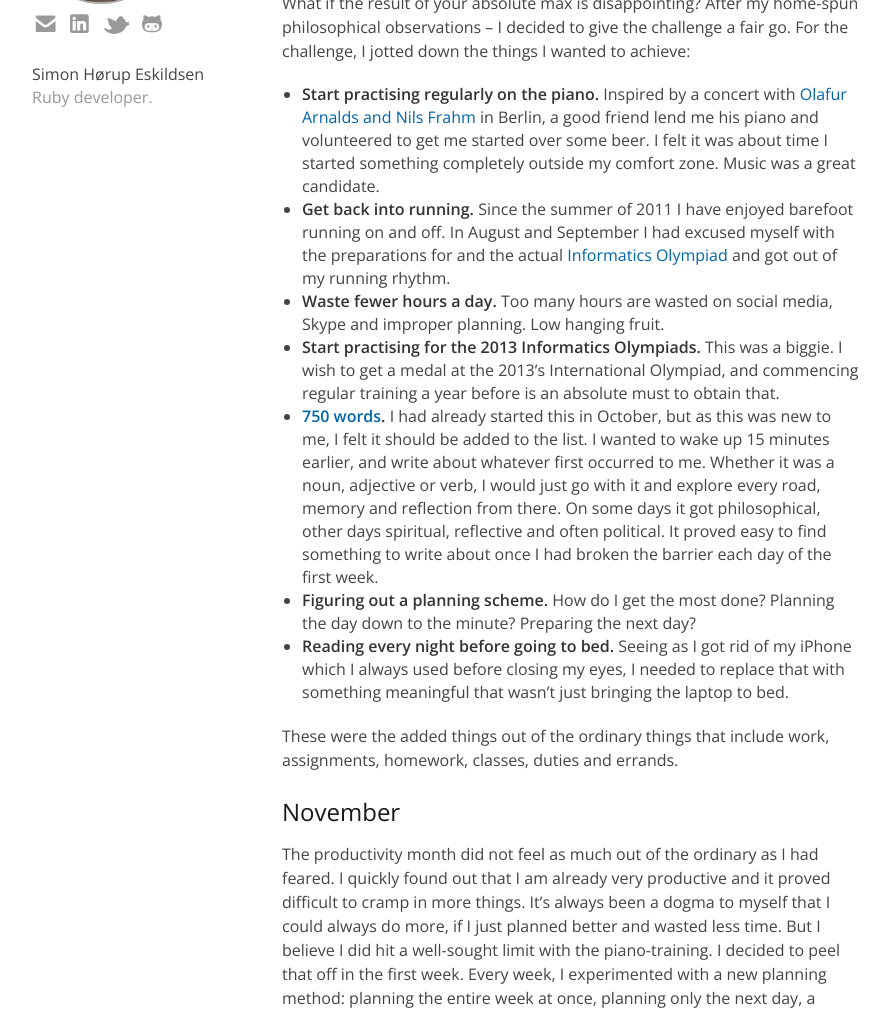
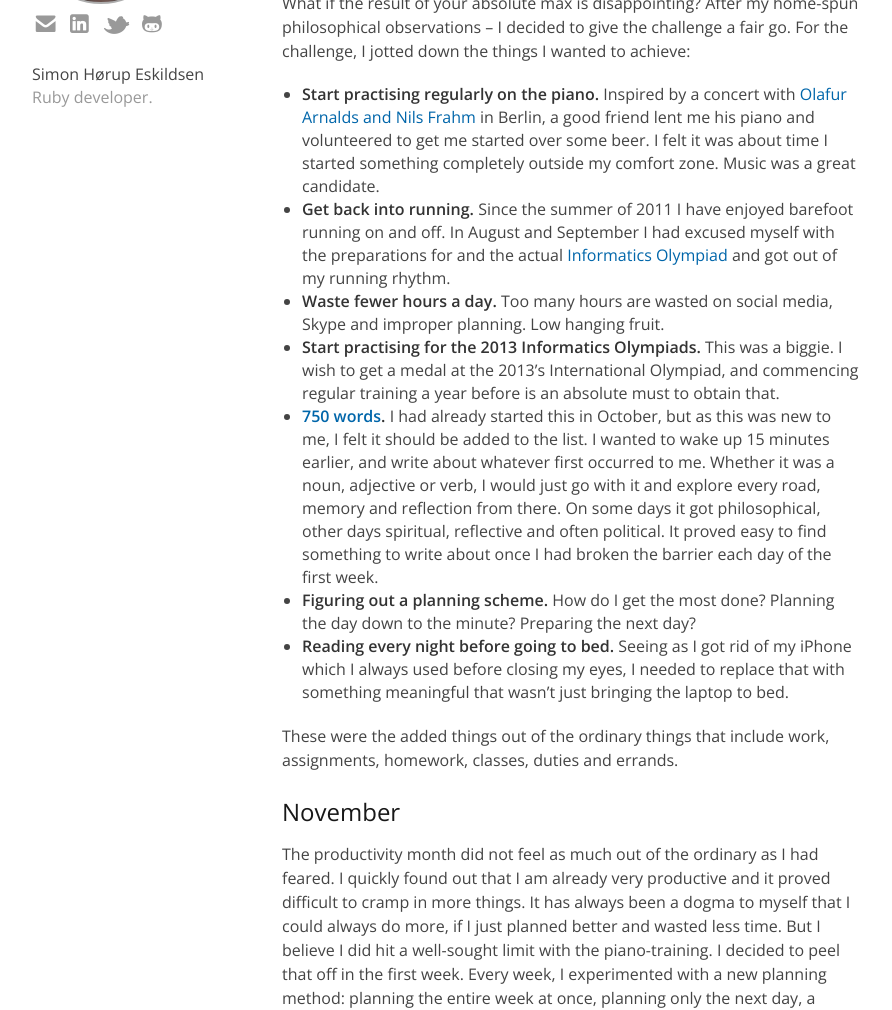
Before and after one commit to igor47/blog, a Jekyll site: the page built from _posts/2013-01-21-30-days-of-super-productivity.md, in a window 1280 px wide and 1400 px high, scrolled down 243 px. Shown: the part 154-1164 px from the top of the window, without its empty margins (138-1030 px from the left). Built offline with Jekyll 4.4.1, drawn with Linux system fonts in a browser that asks for light colours; some of the changed text lies outside the part shown.

Commit message:
Fix typos

```diff
--- a/_posts/2013-01-21-30-days-of-super-productivity.md
+++ b/_posts/2013-01-21-30-days-of-super-productivity.md
@@ -23,7 +23,7 @@ the challenge, I jotted down the things I wanted to achieve:
 
 * **Start practising regularly on the piano.** Inspired by a concert with [Olafur Arnalds](http://www.youtube.com/watch?v=0kYc55bXJFI)
   [and](http://www.youtube.com/watch?v=itErRn4T2no) [Nils Frahm](http://www.youtube.com/watch?v=wkbf1-cVUuY)
-  in Berlin, a good friend lend me his piano and volunteered to get me started
+  in Berlin, a good friend lent me his piano and volunteered to get me started
   over some beer. I felt it was about time I started something completely
   outside my comfort zone. Music
   was a great candidate.
@@ -57,7 +57,7 @@ assignments, homework, classes, duties and errands.
 
 The productivity month did not feel as much out of the ordinary as I had feared.
 I quickly found out that I am already very productive and it proved difficult to
-cramp in more things. It’s always been a dogma to myself that I could always do
+cramp in more things. It has always been a dogma to myself that I could always do
 more, if I just planned better and wasted less time. But I believe I did hit a
 well-sought limit with the piano-training. I decided to peel that off in the
 first week. Every week, I experimented with a new planning method: planning the
```
